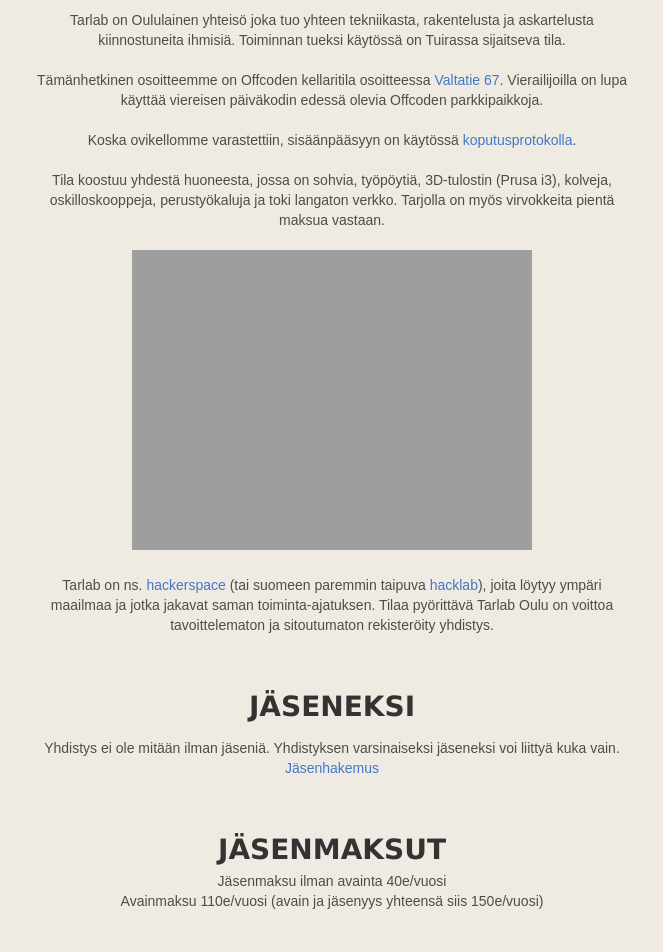
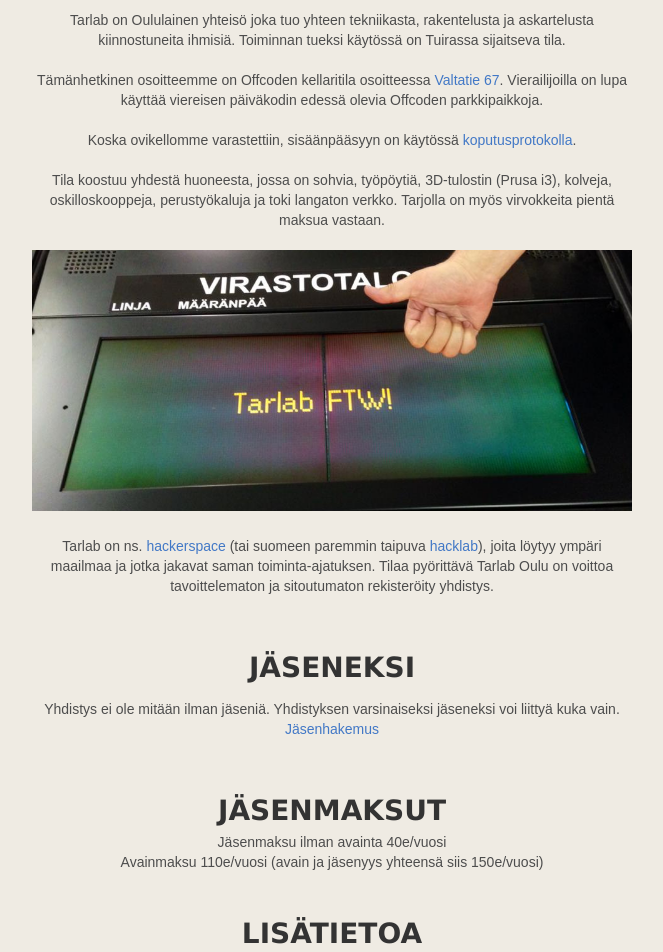
Before and after one commit to Tarlab/tarlab.github.io, a Jekyll site: the page built from index.md, in a window 1280 px wide. Shown: the part 327-1279 px from the top of the page, without its empty margins (308-971 px from the left). Built offline with Jekyll 4.4.1, drawn with Linux system fonts in a browser that asks for light colours; comment, search, counter and statistics services are not loaded.

Commit message:
add image into repo and use it as relative link

```diff
--- a/index.md
+++ b/index.md
@@ -9,7 +9,7 @@ Koska ovikellomme varastettiin, sisäänpääsyyn on käytössä [koputusprotoko
 
 Tila koostuu yhdestä huoneesta, jossa on sohvia, työpöytiä, 3D-tulostin (Prusa i3), kolveja, oskilloskooppeja, perustyökaluja ja toki langaton verkko. Tarjolla on myös virvokkeita pientä maksua vastaan.
 
-![Modattu bussinäyttö labilla](http://tarlab.fi/images/tarlabftw.png)
+![Modattu bussinäyttö labilla](/images/tarlabftw.png)
 
 Tarlab on ns. [hackerspace](http://hackerspaces.org) (tai suomeen paremmin taipuva [hacklab](http://hacklab.fi)), joita löytyy ympäri maailmaa ja jotka jakavat saman toiminta-ajatuksen. Tilaa pyörittävä Tarlab Oulu on voittoa tavoittelematon ja sitoutumaton rekisteröity yhdistys.
 
```
Also changed, not shown: images/tarlabftw.png (added).
